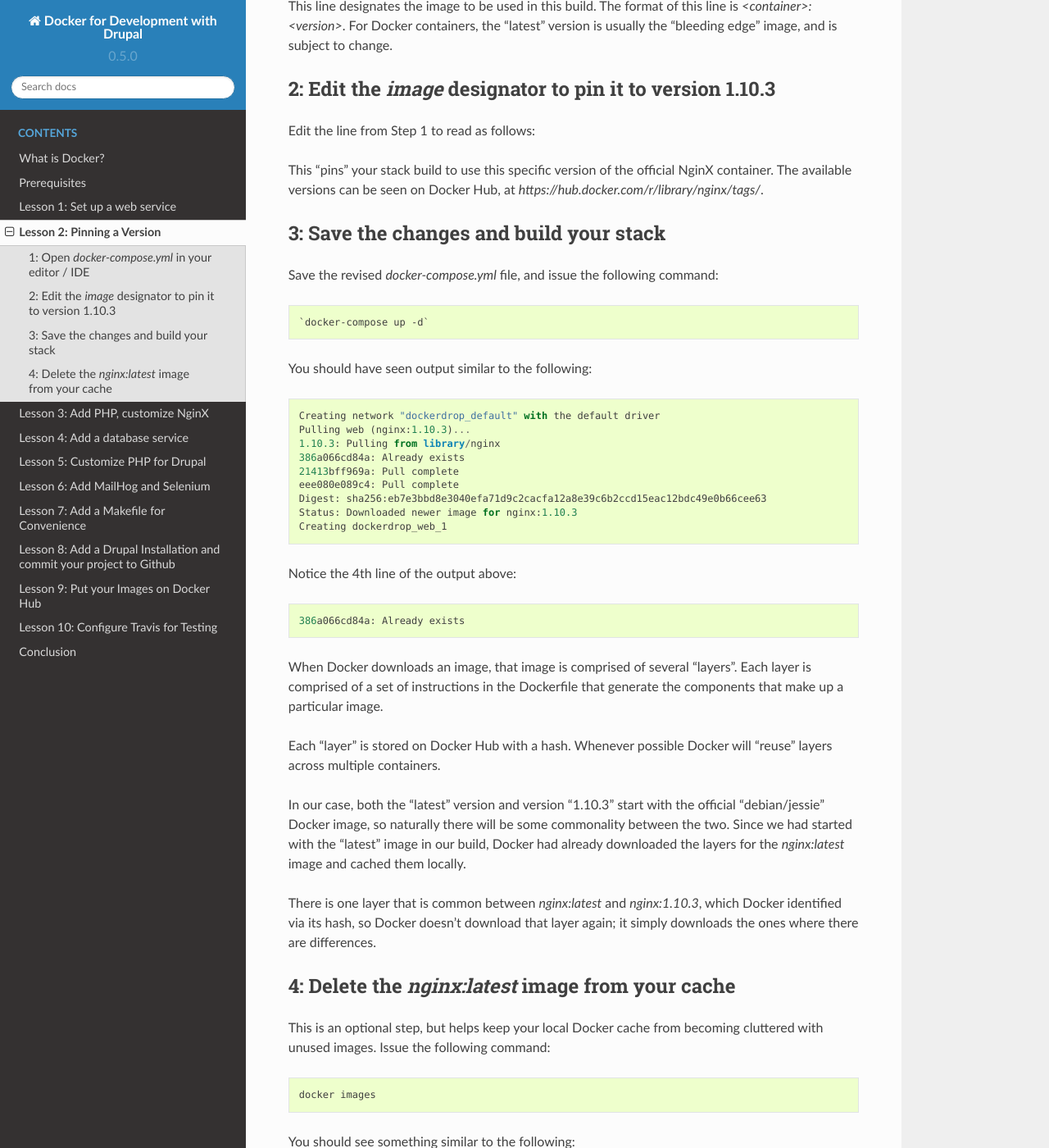
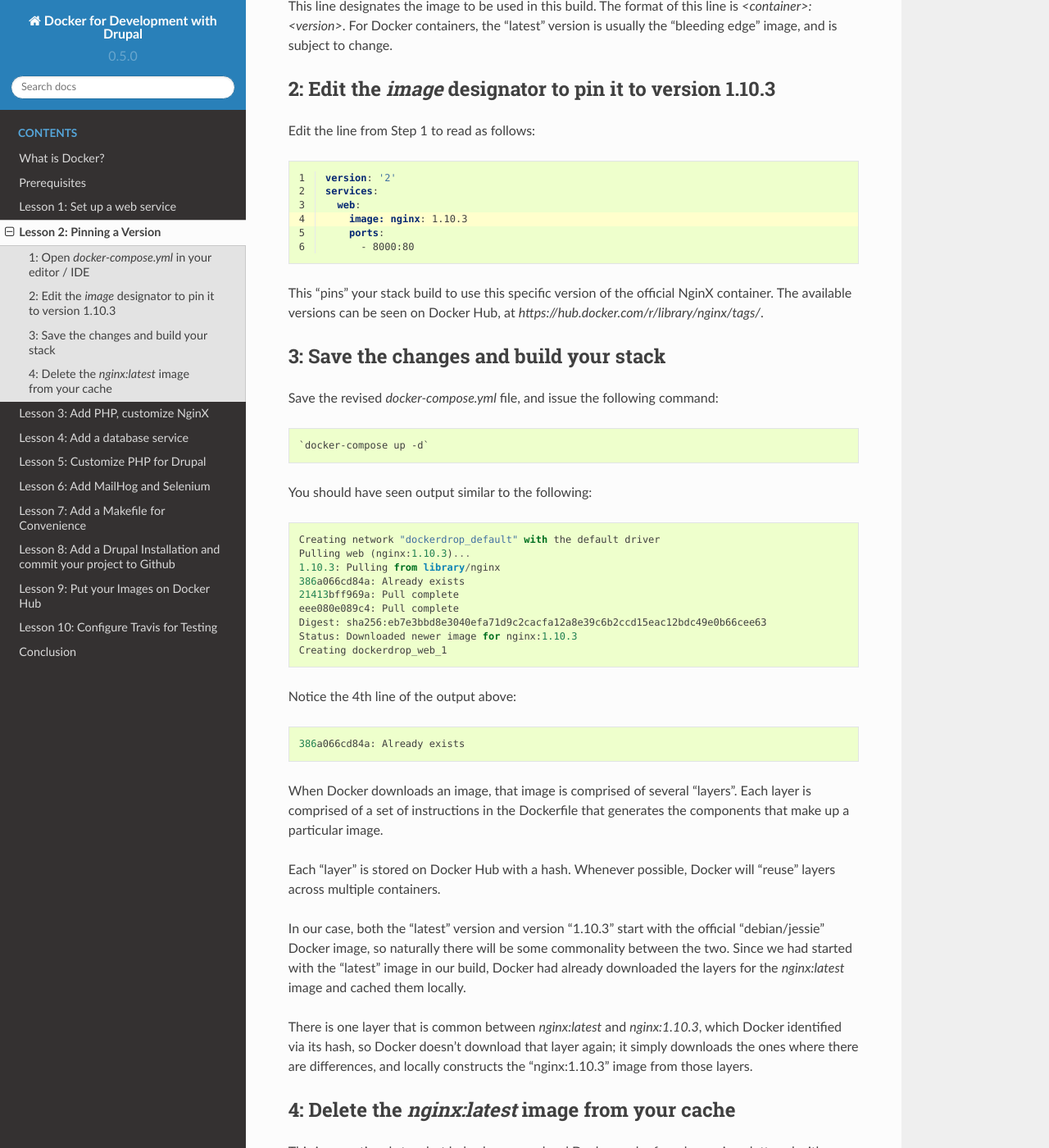
Before and after one commit to codementality/docker-for-drupal-development, a Sphinx documentation site: the page built from docs/lessontwo.rst, in a window 1280 px wide and 1400 px high, scrolled down 419 px. Shown: the whole window at 82% size. Built offline with Sphinx 7.4.7 and the Read the Docs theme 2.0.0, drawn with Linux system fonts in a browser that asks for light colours.

Commit message:
Correcting Lesson 2

```diff
--- a/docs/lessontwo.rst
+++ b/docs/lessontwo.rst
@@ -26,14 +26,14 @@ Edit the line from Step 1 to read as follows:
 
 .. code-block:: yaml
    :linenos:
-       :emphasize-lines: 4
+   :emphasize-lines: 4
 
-           version: '2'
-           services:
-             web:
-               image: nginx: 1.10.3
-               ports:
-                 - 8000:80
+   version: '2'
+   services:
+     web:
+       image: nginx: 1.10.3
+       ports:
+         - 8000:80
 
 This "pins" your stack build to use this specific version of the official NginX container.  The available versions can be seen on Docker Hub, at `https://hub.docker.com/r/library/nginx/tags/`.
 
@@ -62,13 +62,13 @@ Notice the 4th line of the output above::
 
     386a066cd84a: Already exists
 
-When Docker downloads an image, that image is comprised of several "layers".  Each layer is comprised of a set of instructions in the Dockerfile that generate the components that make up a particular image.
+When Docker downloads an image, that image is comprised of several "layers".  Each layer is comprised of a set of instructions in the Dockerfile that generates the components that make up a particular image.
 
-Each "layer" is stored on Docker Hub with a hash.  Whenever possible Docker will "reuse" layers across multiple containers.
+Each "layer" is stored on Docker Hub with a hash.  Whenever possible, Docker will "reuse" layers across multiple containers.
 
 In our case, both the "latest" version and version "1.10.3" start with the official "debian/jessie" Docker image, so naturally there will be some commonality between the two.  Since we had started with the "latest" image in our build, Docker had already downloaded the layers for the `nginx:latest` image and cached them locally.
 
-There is one layer that is common between `nginx:latest` and `nginx:1.10.3`, which Docker identified via its hash, so Docker doesn't download that layer again; it simply downloads the ones where there are differences.
+There is one layer that is common between `nginx:latest` and `nginx:1.10.3`, which Docker identified via its hash, so Docker doesn't download that layer again; it simply downloads the ones where there are differences, and locally constructs the "nginx:1.10.3" image from those layers.
 
 4:  Delete the `nginx:latest` image from your cache
 ###################################################
```
Also changed, not shown: docs/lessonthree.rst (+7 -6 lines).
